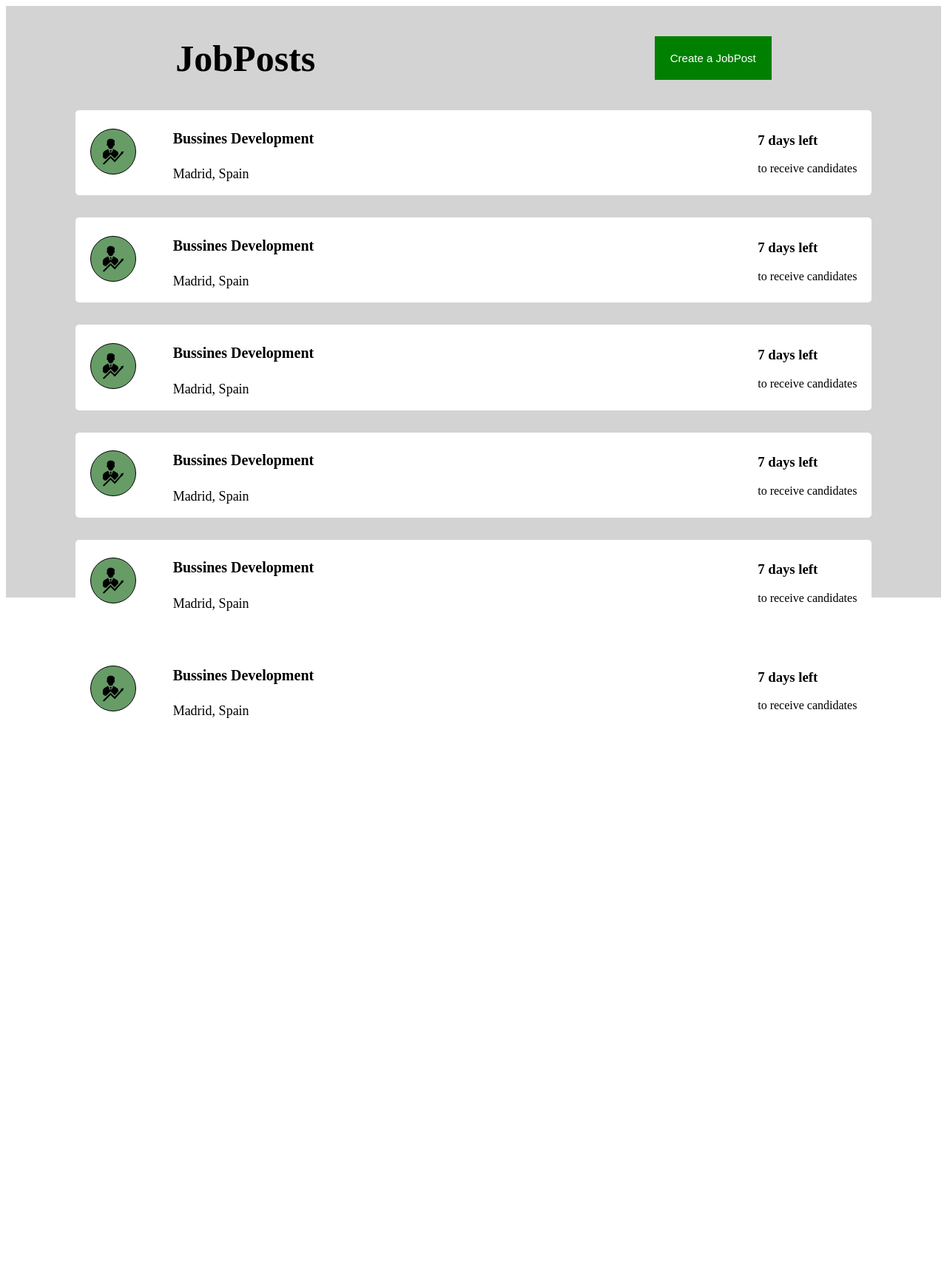
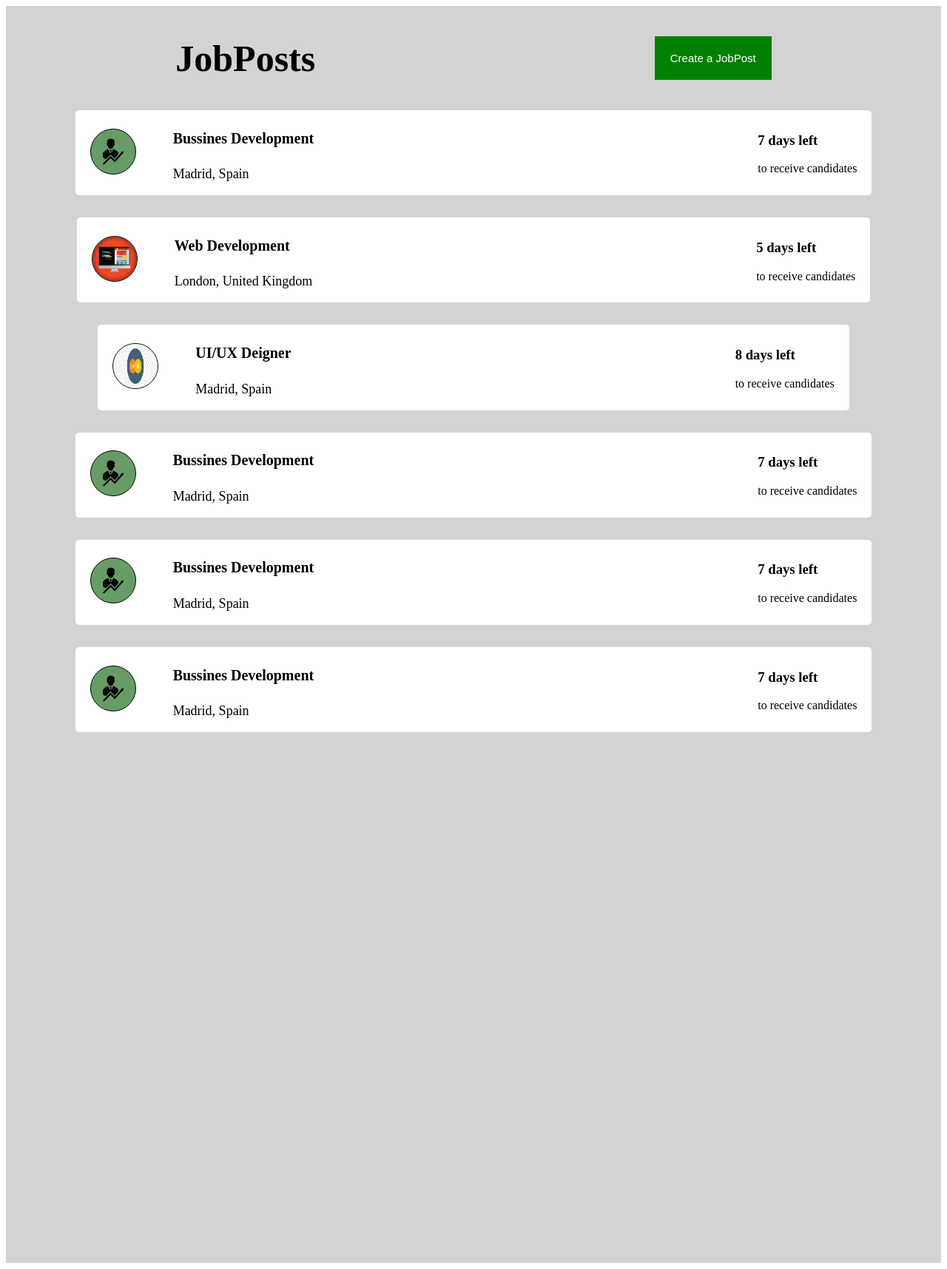
Before and after one commit to arbenitamani/jobappsys, a PHP site: page /app/views/job/job_list.php in a window 1280 px wide. Shown: the whole page at 74% size. Before the commit the page ends 971 px from the top, so only its background shows below. Run offline with PHP 8.4, Linux system fonts and the light colour scheme.

Commit message:
joblist design

```diff
--- a/app/views/job/job_list.php
+++ b/app/views/job/job_list.php
@@ -39,16 +39,16 @@
             <div class="job">
                 <div class="job-left">
                     <div>
-                        <img src="../../../images/buss.png" alt="">
+                        <img src="../../../images/web3.png" alt="">
                     </div>
                     <div>
-                        <h4>Bussines Development</h4>
-                        <p>Madrid, Spain</p>
+                        <h4>Web Development</h4>
+                        <p>London, United Kingdom</p>
                     </div>
                 </div>
 
                 <div class="job-right">
-                    <h3>7 days left</h3>
+                    <h3>5 days left</h3>
                     <p>to receive candidates</p>
                 </div>
 
@@ -57,16 +57,16 @@
             <div class="job">
                 <div class="job-left">
                     <div>
-                        <img src="../../../images/buss.png" alt="">
+                        <img src="../../../images/uiux.png" alt="">
                     </div>
                     <div>
-                        <h4>Bussines Development</h4>
+                        <h4>UI/UX Deigner</h4>
                         <p>Madrid, Spain</p>
                     </div>
                 </div>
 
                 <div class="job-right">
-                    <h3>7 days left</h3>
+                    <h3>8 days left</h3>
                     <p>to receive candidates</p>
                 </div>
 
--- a/app/views/job/joblist.css
+++ b/app/views/job/joblist.css
@@ -1,7 +1,8 @@
 .joblist-wrapper{
     width: 100%;
     background-color: lightgrey;
-    height: 100vh;
+    height: 200vh;
+    padding-bottom: 100px;
 }
 
 .listnav{
```
Also changed, not shown: images/uiux.png (added), images/web.png (added), images/web2.png (added), images/web3.png (added).
